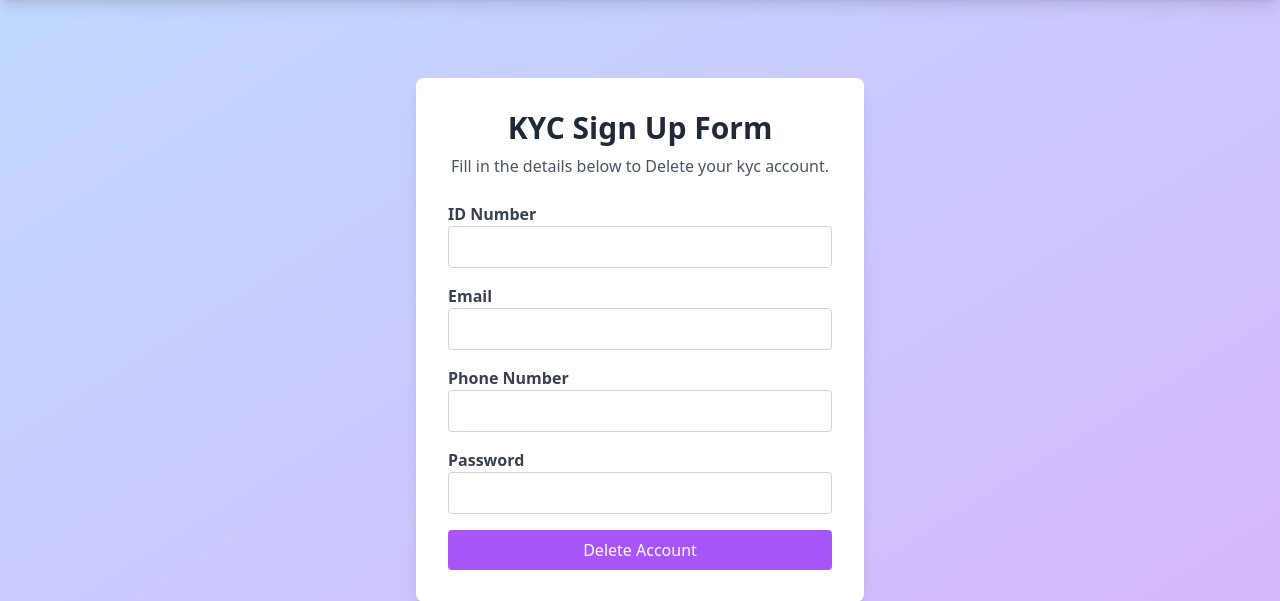
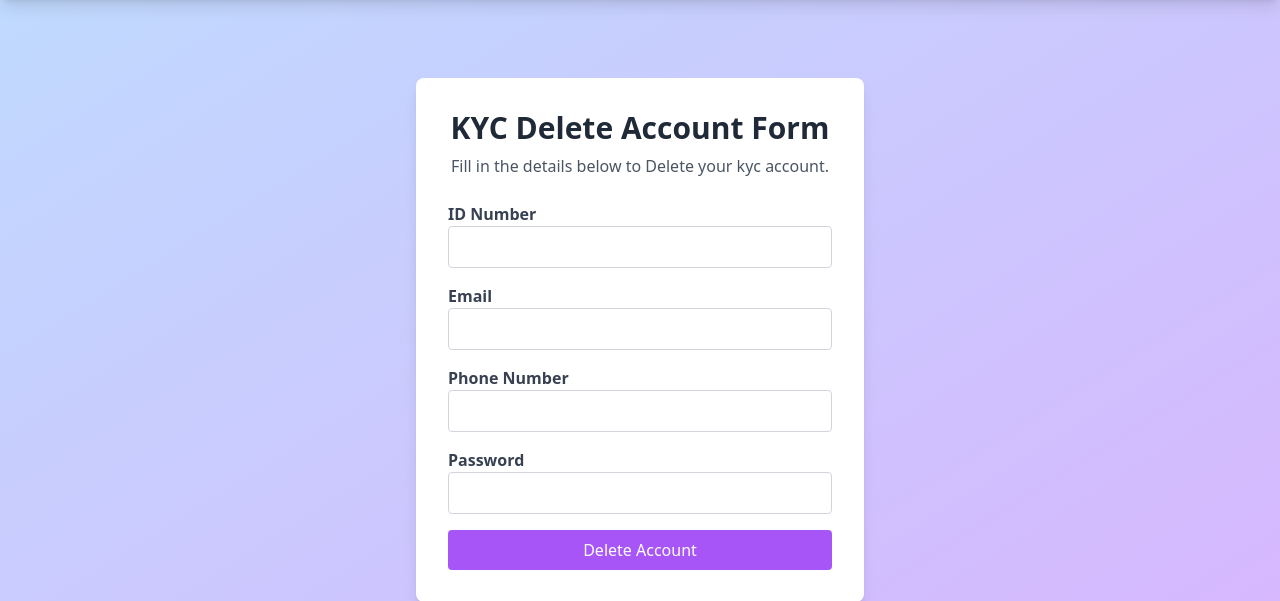
Before and after one commit to dhecaptain/deleteAccount, a Flask app: page / in a window 1280 px wide. Shown: the part 64-665 px from the top of the page. Run offline with Flask 3, Linux system fonts and the light colour scheme; some libraries are stand-ins or nearby versions.

```diff
--- a/templates/index.html
+++ b/templates/index.html
@@ -3,7 +3,7 @@
 <head>
   <meta charset="UTF-8">
   <meta name="viewport" content="width=device-width, initial-scale=1.0">
-  <title>KYC Sign Up</title>
+  <title>KYC Delete Account </title>
   <script src="https://cdn.tailwindcss.com"></script>
 </head>
 <body class="bg-gradient-to-br from-blue-200 to-purple-300 min-h-screen flex flex-col">
@@ -40,7 +40,7 @@
   <!-- Main Content -->
   <div class="flex-grow flex items-center justify-center px-4">
     <div class="bg-white p-6 md:p-8 rounded-lg shadow-lg w-full max-w-md">
-      <h1 class="text-3xl font-bold text-center text-gray-800 mb-2">KYC Sign Up Form</h1>
+      <h1 class="text-3xl font-bold text-center text-gray-800 mb-2">KYC Delete Account Form</h1>
       <p class="text-center text-gray-600 mb-6">Fill in the details below to Delete your kyc account.</p>
       <form id="signupForm" class="space-y-4">
         <div>
@@ -97,7 +97,7 @@
         signupButton.removeAttribute("disabled");
 
         // Ask for confirmation
-        const confirmed = confirm("Are you sure you want to sign up?");
+        const confirmed = confirm("Are you sure you want to Delete Account?");
         if (confirmed) {
           window.location.href = "/success"; // Redirect to success page
         }
```
